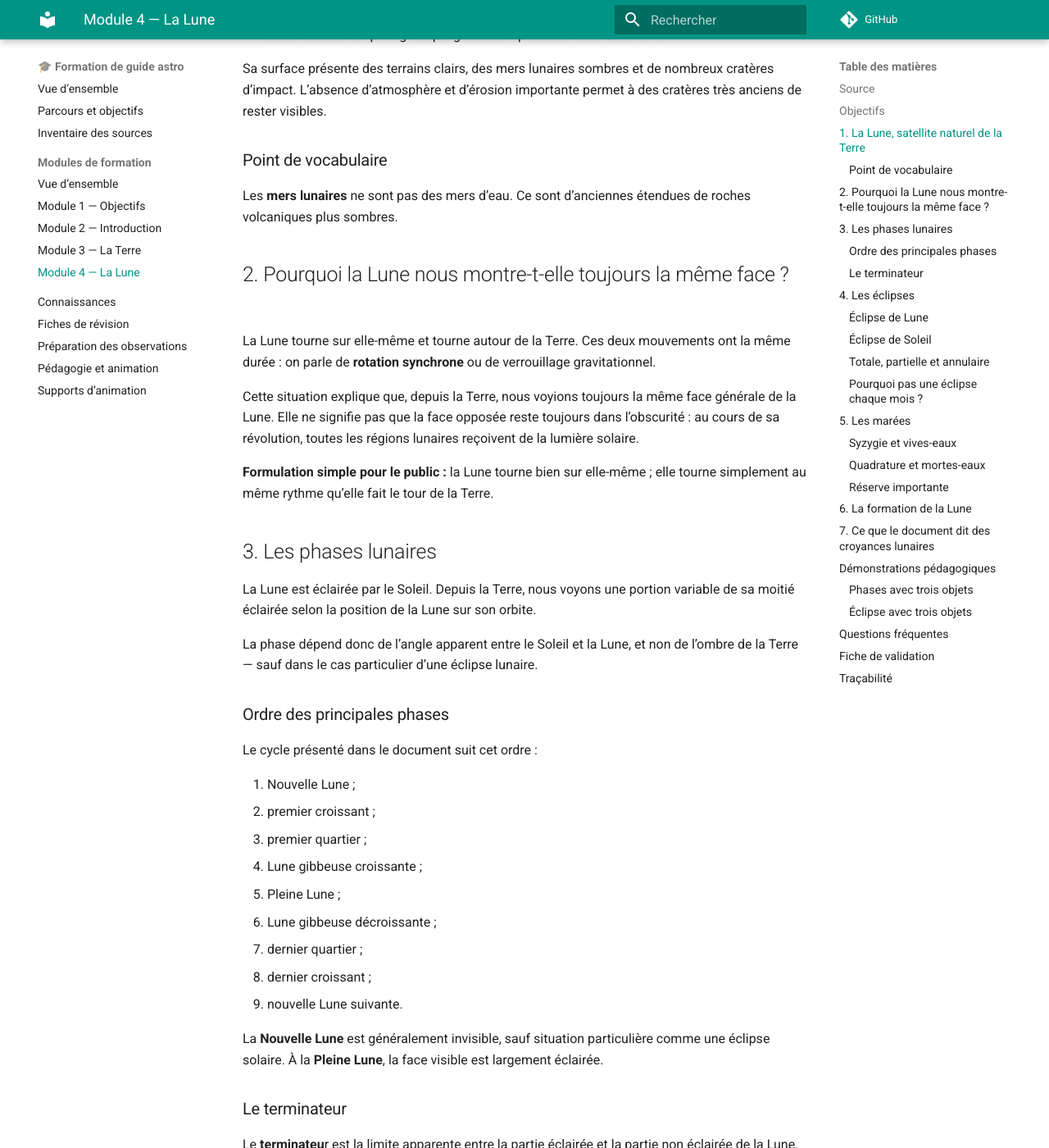
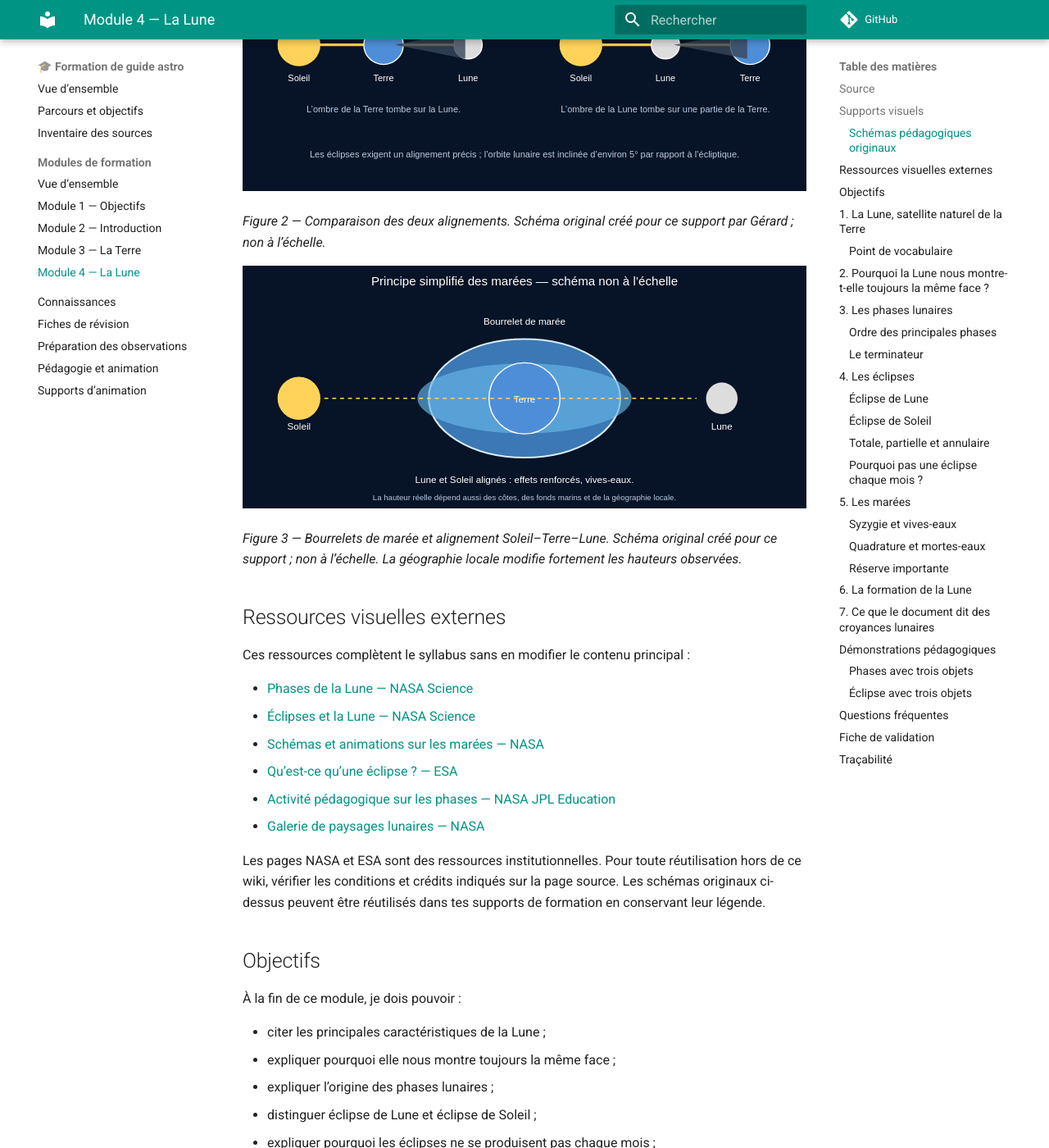
Before and after one commit to christophedanhier-hash/wiki-oca, an MkDocs documentation site: the page built from docs/formation-guide-astro/modules/04-la-lune-et-ses-effets.md, in a window 1280 px wide and 1400 px high, scrolled down 1053 px. Shown: the whole window at 82% size. Built offline with MkDocs 1.6.1 and Material for MkDocs 9.7.7, drawn with Linux system fonts in a browser that asks for light colours; comment, search, counter and statistics services are not loaded; some of the changed text lies outside the part shown.

Commit message:
Enrichit le module Lune avec supports visuels

```diff
--- a/docs/formation-guide-astro/modules/04-la-lune-et-ses-effets.md
+++ b/docs/formation-guide-astro/modules/04-la-lune-et-ses-effets.md
@@ -6,6 +6,35 @@
 - **Édition :** 2024
 - **Pages :** 8–11 du document PDF
 - **Source Drive :** [Astronomie.pdf](https://drive.google.com/file/d/1VKdzcqjsHL7iiYPSFOkPYnqRRlyCM-Fq/view?usp=drivesdk)
+
+## Supports visuels
+
+### Schémas pédagogiques originaux
+
+![Phases lunaires — schéma pédagogique](../../assets/formation-guide-astro/lune/phases-lunaires.svg)
+
+*Figure 1 — Les phases dépendent de la portion éclairée visible depuis la Terre. Schéma original créé pour ce support par Gérard ; non à l’échelle.*
+
+![Éclipses de Lune et de Soleil — schéma pédagogique](../../assets/formation-guide-astro/lune/eclipses.svg)
+
+*Figure 2 — Comparaison des deux alignements. Schéma original créé pour ce support par Gérard ; non à l’échelle.*
+
+![Principe simplifié des marées](../../assets/formation-guide-astro/lune/marees.svg)
+
+*Figure 3 — Bourrelets de marée et alignement Soleil–Terre–Lune. Schéma original créé pour ce support ; non à l’échelle. La géographie locale modifie fortement les hauteurs observées.*
+
+## Ressources visuelles externes
+
+Ces ressources complètent le syllabus sans en modifier le contenu principal :
+
+- [Phases de la Lune — NASA Science](https://science.nasa.gov/moon/moon-phases/)
+- [Éclipses et la Lune — NASA Science](https://science.nasa.gov/moon/eclipses/)
+- [Schémas et animations sur les marées — NASA](https://science.nasa.gov/resource/tides/)
+- [Qu’est-ce qu’une éclipse ? — ESA](https://www.esa.int/Science_Exploration/Space_Science/What_is_an_eclipse)
+- [Activité pédagogique sur les phases — NASA JPL Education](https://www.jpl.nasa.gov/edu/resources/lesson-plan/moon-phases/)
+- [Galerie de paysages lunaires — NASA](https://science.nasa.gov/moon/image-galleries/moonscapes/)
+
+Les pages NASA et ESA sont des ressources institutionnelles. Pour toute réutilisation hors de ce wiki, vérifier les conditions et crédits indiqués sur la page source. Les schémas originaux ci-dessus peuvent être réutilisés dans tes supports de formation en conservant leur légende.
 
 ## Objectifs
 
```
Also changed, not shown: docs/assets/formation-guide-astro/lune/eclipses.svg (added), docs/assets/formation-guide-astro/lune/marees.svg (added), docs/assets/formation-guide-astro/lune/phases-lunaires.svg (added).
